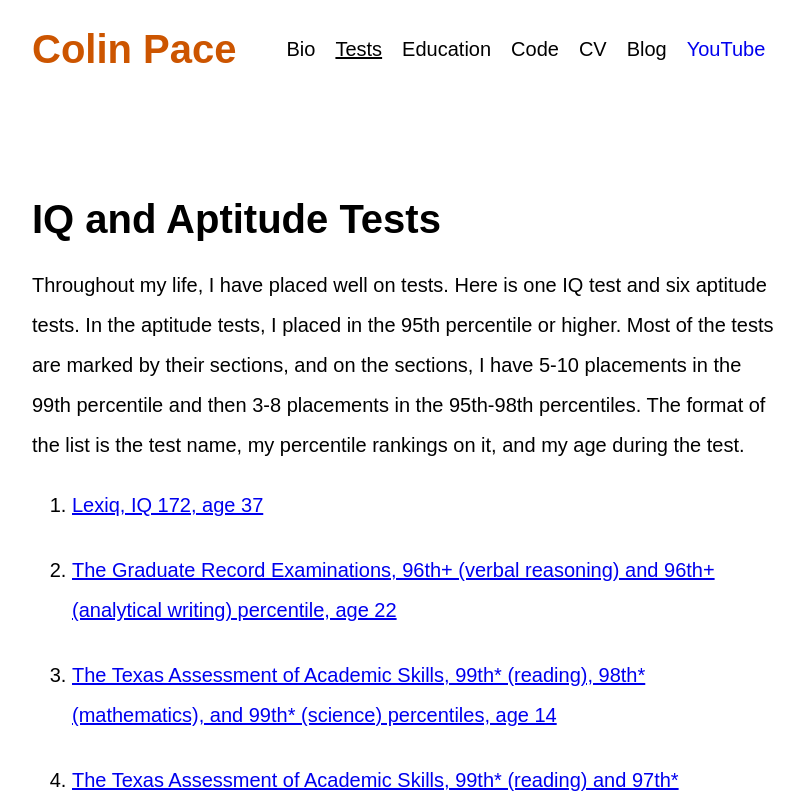
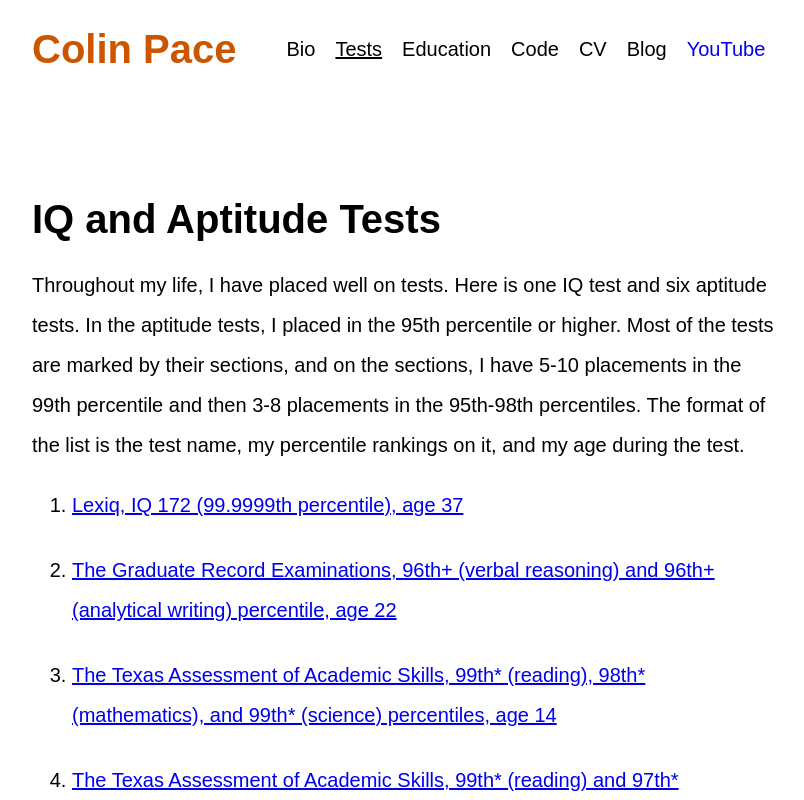
Before and after one commit to Colin-Pace/Portfolio, a React (Create React App) app: page / in a window 1280 px wide. Both pictures are taken after a click on the link "Tests". Shown: the top 800 px of the page, without its empty margins (233-1037 px from the left). Built offline with nearby package versions, Linux system fonts and the light colour scheme.

Commit message:
text edit

```diff
--- a/src/Tests.js
+++ b/src/Tests.js
@@ -7,7 +7,7 @@
       <h1>IQ and Aptitude Tests</h1>
       <p>Throughout my life, I have placed well on tests. Here is one IQ test and six aptitude tests. In the aptitude tests, I placed in the 95th percentile or higher. Most of the tests are marked by their sections, and on the sections, I have 5-10 placements in the 99th percentile and then 3-8 placements in the 95th-98th percentiles. The format of the list is the test name, my percentile rankings on it, and my age during the test.
         <ol>
-          <li><a href = "#testSevenTitle">Lexiq, IQ 172, age 37</a></li>
+          <li><a href = "#testSevenTitle">Lexiq, IQ 172 (99.9999th percentile), age 37</a></li>
           <li><a href = "#testSixTitle">The Graduate Record Examinations, 96th+ (verbal reasoning) and 96th+ (analytical writing) percentile, age 22</a></li>
           <li><a href = "#testFiveTitle">The Texas Assessment of Academic Skills, 99th* (reading), 98th* (mathematics), and 99th* (science) percentiles, age 14</a></li>
           <li><a href = "#testFourTitle">The Texas Assessment of Academic Skills, 99th* (reading) and 97th* (mathematics) percentiles, age 9</a></li>
```
